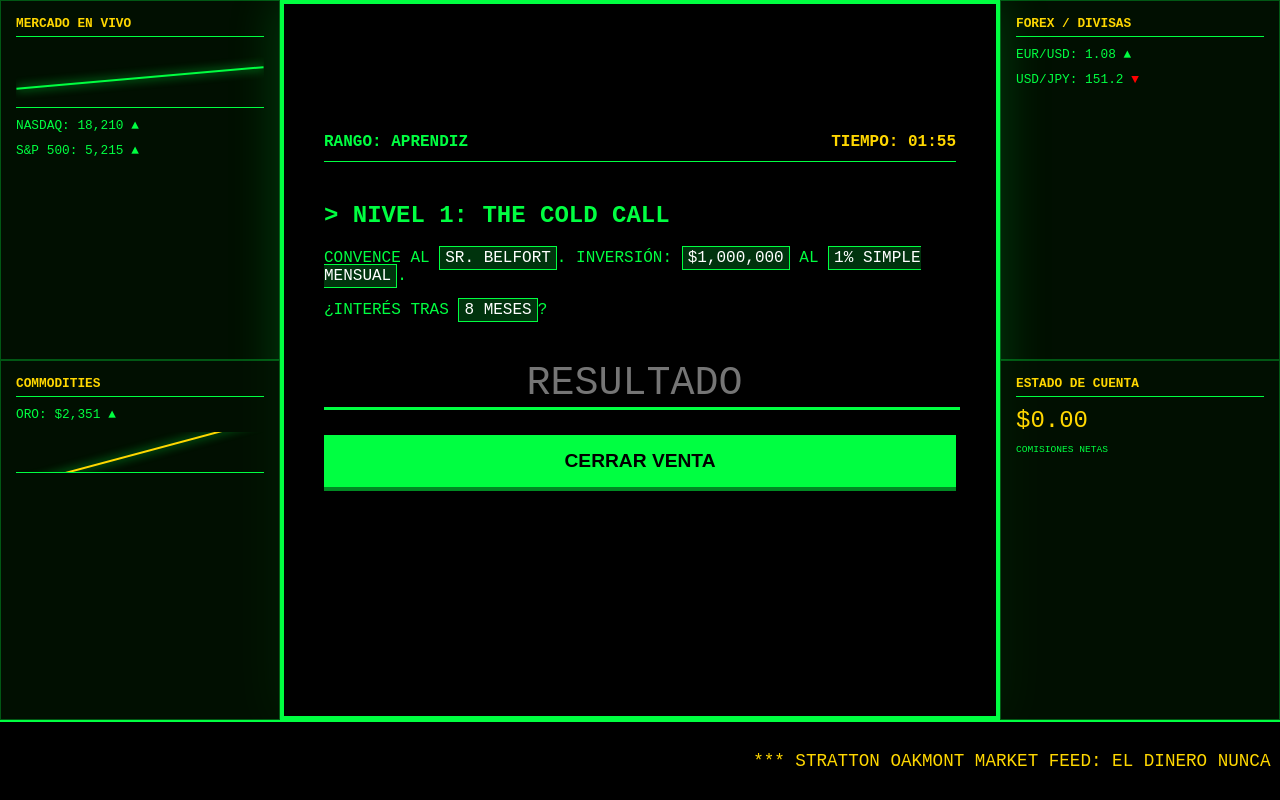
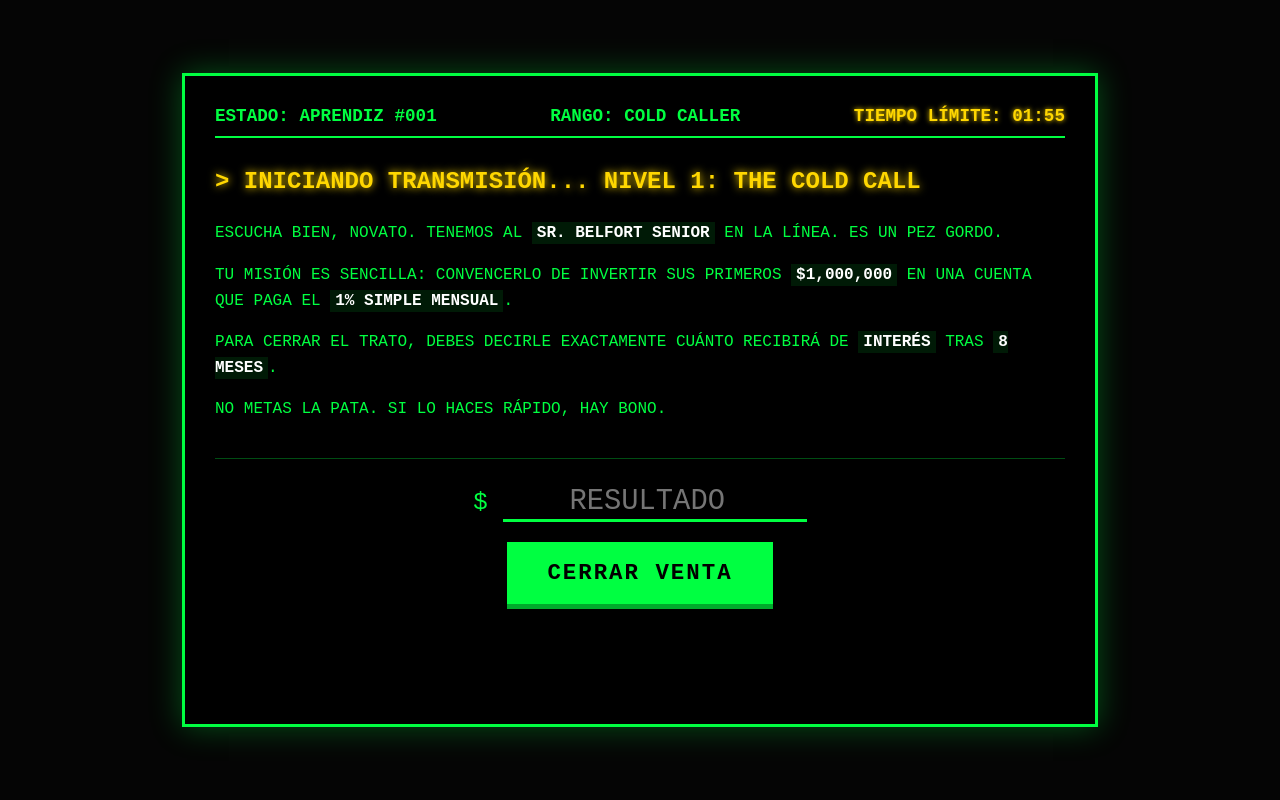
Before and after one commit to ssolanog69/junior-broker-game, a plain HTML site: page index.html in a window 1280 px wide. Drawn offline with Linux system fonts and the light colour scheme.

Commit message:
Update index.html

```diff
--- a/index.html
+++ b/index.html
@@ -2,157 +2,258 @@
 <html lang="es">
 <head>
     <meta charset="UTF-8">
-    <title>Stratton Oakmont Jr. - Trading Floor</title>
+    <meta name="viewport" content="width=device-width, initial-scale=1.0">
+    <title>Stratton Oakmont Jr. - Nivel 1: The Cold Call</title>
     <style>
+        /* ESTILOS GLOBALES: Atmósfera de Terminal Financiera 90s */
         :root {
-            --green: #00ff41; --gold: #ffd700; --bg: #030303;
-            --panel-bg: rgba(0, 20, 0, 0.7); --font: 'Courier New', monospace;
+            --wallstreet-green: #00ff41; /* Verde Fósforo */
+            --gold: #ffd700; /* Dorado Ambición */
+            --dark-bg: #050505; /* Negro Profundo */
+            --terminal-font: 'Courier New', Courier, monospace;
+            --adrenaline-red: #ff4141; /* Rojo Penalización */
         }
 
         body {
-            background-color: var(--bg); color: var(--green); font-family: var(--font);
-            margin: 0; height: 100vh; display: grid;
-            grid-template-columns: 280px 1fr 280px; grid-template-rows: 1fr 1fr 80px;
-            text-transform: uppercase; overflow: hidden;
+            background-color: var(--dark-bg);
+            color: var(--wallstreet-green);
+            font-family: var(--terminal-font);
+            display: flex;
+            justify-content: center;
+            align-items: center;
+            height: 100vh;
+            margin: 0;
+            text-transform: uppercase; /* Todo en mayúsculas para más intensidad */
+            overflow: hidden; /* Evita scrolls innecesarios */
         }
 
-        .panel { background: var(--panel-bg); border: 1px solid rgba(0, 255, 65, 0.3); padding: 15px; display: flex; flex-direction: column; gap: 10px; font-size: 0.8rem; }
-        .panel-title { color: var(--gold); border-bottom: 1px solid var(--green); padding-bottom: 5px; font-weight: bold; }
-        .chart-container { height: 60px; border-bottom: 1px solid var(--green); position: relative; overflow: hidden; }
-        .line { width: 100%; height: 2px; background: var(--green); position: absolute; top: 50%; transform: rotate(-5deg); box-shadow: 0 0 10px var(--green); }
-
-        #main-terminal {
-            grid-column: 2; grid-row: 1 / 3; border: 4px solid var(--green);
-            padding: 40px; background: rgba(0,0,0,0.95); box-shadow: 0 0 50px rgba(0, 255, 65, 0.2);
-            display: flex; flex-direction: column; justify-content: center;
+        /* Contenedor Principal: La Terminal */
+        #terminal {
+            width: 90%;
+            max-width: 850px;
+            border: 3px solid var(--wallstreet-green);
+            padding: 30px;
+            box-shadow: 0 0 30px rgba(0, 255, 65, 0.3);
+            position: relative;
+            background: rgba(0, 0, 0, 0.9);
         }
 
-        .status-bar { display: flex; justify-content: space-between; margin-bottom: 20px; font-weight: bold; border-bottom: 1px solid var(--green); padding-bottom: 10px; }
-        .highlight { color: #fff; background: rgba(0, 255, 65, 0.2); padding: 2px 5px; border: 1px solid var(--green); }
+        /* Encabezado de Estado */
+        .header {
+            border-bottom: 2px solid var(--wallstreet-green);
+            margin-bottom: 25px;
+            padding-bottom: 10px;
+            display: flex;
+            justify-content: space-between;
+            font-weight: bold;
+            font-size: 1.1rem;
+        }
 
-        .game-content { display: none; }
-        .active { display: block; }
+        .timer { color: var(--gold); text-shadow: 0 0 5px var(--gold); }
 
-        input { background: transparent; border: none; border-bottom: 3px solid var(--green); color: var(--gold); font-family: var(--font); font-size: 2.5rem; width: 100%; text-align: center; outline: none; margin: 25px 0; }
+        /* Sección Narrativa: El Briefing */
+        .briefing { margin-bottom: 35px; line-height: 1.6; }
+        .briefing h2 { color: var(--gold); margin-top: 0; text-shadow: 0 0 8px var(--gold); }
+        .highlight { color: #fff; font-weight: bold; background-color: rgba(0, 255, 65, 0.1); padding: 2px 5px; }
 
-        button { background: var(--green); color: black; border: none; padding: 15px 30px; font-size: 1.2rem; font-weight: bold; cursor: pointer; transition: 0.3s; box-shadow: 0 4px 0 #008a23; width: 100%; }
-        button:hover { background: var(--gold); box-shadow: 0 4px 0 #bfa300; }
+        /* Zona de Acción: Input y Botón */
+        .action-zone {
+            display: flex;
+            flex-direction: column;
+            align-items: center;
+            gap: 20px;
+            border-top: 1px solid rgba(0, 255, 65, 0.3);
+            padding-top: 25px;
+        }
 
-        #ticker { grid-column: 1 / 4; grid-row: 3; background: #000; border-top: 2px solid var(--green); display: flex; align-items: center; white-space: nowrap; overflow: hidden; color: var(--gold); font-size: 1.1rem; }
-        .ticker-move { animation: move 30s linear infinite; }
-        @keyframes move { from { transform: translateX(100%); } to { transform: translateX(-100%); } }
+        .input-group {
+            display: flex;
+            align-items: center;
+            gap: 15px;
+            font-size: 1.5rem;
+        }
 
-        .feedback { margin-top: 20px; font-size: 1.2rem; text-align: center; font-weight: bold; min-height: 80px; }
+        input {
+            background: transparent;
+            border: none;
+            border-bottom: 3px solid var(--wallstreet-green);
+            color: var(--gold);
+            font-family: var(--terminal-font);
+            font-size: 1.8rem;
+            width: 300px;
+            outline: none;
+            text-align: center;
+            transition: border-color 0.3s;
+        }
+
+        input:focus { border-color: var(--gold); }
+
+        /* Botón de Cierre: El momento de la verdad */
+        button#btnVenta {
+            background-color: var(--wallstreet-green);
+            color: black;
+            border: none;
+            padding: 18px 40px;
+            cursor: pointer;
+            font-weight: bold;
+            font-family: var(--terminal-font);
+            font-size: 1.4rem;
+            letter-spacing: 2px;
+            transition: all 0.3s ease;
+            box-shadow: 0 5px 0 #00aa2c;
+        }
+
+        button#btnVenta:hover {
+            background-color: var(--gold);
+            transform: translateY(-2px);
+            box-shadow: 0 7px 0 #bfa300;
+        }
+
+        button#btnVenta:active {
+            transform: translateY(3px);
+            box-shadow: 0 2px 0 #bfa300;
+        }
+
+        /* Feedback y Siguientes Pasos */
+        #feedback {
+            margin-top: 30px;
+            font-size: 1.3rem;
+            text-align: center;
+            min-height: 60px;
+            line-height: 1.4;
+        }
+
+        .success-msg { color: var(--gold); text-shadow: 0 0 10px var(--gold); font-weight: bold; }
+        .error-msg { color: var(--adrenaline-red); text-shadow: 0 0 10px var(--adrenaline-red); font-weight: bold; }
+
+        button.next-level {
+            background: transparent;
+            border: 2px solid var(--gold);
+            color: var(--gold);
+            padding: 10px 20px;
+            margin-top: 15px;
+            cursor: pointer;
+            font-family: var(--terminal-font);
+            text-transform: uppercase;
+        }
+        button.next-level:hover { background: rgba(255, 215, 0, 0.1); }
+
     </style>
 </head>
 <body>
 
-    <div class="panel">
-        <div class="panel-title">MERCADO EN VIVO</div>
-        <div class="chart-container"><div class="line"></div></div>
-        <div>NASDAQ: 18,210 <span style="color:var(--green)">▲</span></div>
-        <div>S&P 500: 5,215 <span style="color:var(--green)">▲</span></div>
-    </div>
-    <div class="panel">
-        <div class="panel-title">FOREX / DIVISAS</div>
-        <div>EUR/USD: 1.08 <span style="color:var(--green)">▲</span></div>
-        <div>USD/JPY: 151.2 <span style="color:red">▼</span></div>
+<div id="terminal">
+    <div class="header">
+        <span>ESTADO: APRENDIZ #001</span>
+        <span>RANGO: COLD CALLER</span>
+        <span id="timer" class="timer">TIEMPO LÍMITE: 02:00</span>
     </div>
 
-    <div id="main-terminal">
-        <div class="status-bar">
-            <span id="rank-display">RANGO: APRENDIZ</span>
-            <span id="timer" style="color:var(--gold)">TIEMPO: 02:00</span>
-        </div>
-
-        <div id="lvl1" class="game-content active">
-            <h2>> NIVEL 1: THE COLD CALL</h2>
-            <p>CONVENCE AL <span class="highlight">SR. BELFORT</span>. INVERSIÓN: <span class="highlight">$1,000,000</span> AL <span class="highlight">1% SIMPLE MENSUAL</span>.</p>
-            <p>¿INTERÉS TRAS <span class="highlight">8 MESES</span>?</p>
-            <input type="number" id="ans1" placeholder="RESULTADO">
-            <button onclick="checkAnswer(1)">CERRAR VENTA</button>
-            <div id="feed1" class="feedback"></div>
-        </div>
-
-        <div id="lvl2" class="game-content">
-            <h2>> NIVEL 2: EL NEGOCIADOR</h2>
-            <p>PAGARÉ DE <span class="highlight">$2,000,000</span>. VENCE EN <span class="highlight">8 MESES</span>.</p>
-            <p>TASA DESCUENTO: <span class="highlight">15% ANUAL</span>.</p>
-            <p>¿VALOR EFECTIVO HOY (DESCUENTO RACIONAL)?</p>
-            <input type="number" id="ans2" placeholder="0.00">
-            <button onclick="checkAnswer(2)">LIQUIDAR PAGARÉ</button>
-            <div id="feed2" class="feedback"></div>
-        </div>
+    <div class="briefing">
+        <h2>> INICIANDO TRANSMISIÓN... NIVEL 1: THE COLD CALL</h2>
+        <p>ESCUCHA BIEN, NOVATO. TENEMOS AL <span class="highlight">SR. BELFORT SENIOR</span> EN LA LÍNEA. ES UN PEZ GORDO.</p>
+        <p>TU MISIÓN ES SENCILLA: CONVENCERLO DE INVERTIR SUS PRIMEROS <span class="highlight">$1,000,000</span> EN UNA CUENTA QUE PAGA EL <span class="highlight">1% SIMPLE MENSUAL</span>.</p>
+        <p>PARA CERRAR EL TRATO, DEBES DECIRLE EXACTAMENTE CUÁNTO RECIBIRÁ DE <span class="highlight">INTERÉS</span> TRAS <span class="highlight">8 MESES</span>.</p>
+        <p>NO METAS LA PATA. SI LO HACES RÁPIDO, HAY BONO.</p>
     </div>
 
-    <div class="panel">
-        <div class="panel-title">COMMODITIES</div>
-        <div>ORO: $2,351 <span style="color:var(--green)">▲</span></div>
-        <div class="chart-container" style="height:40px;"><div class="line" style="transform: rotate(-15deg); background:var(--gold);"></div></div>
-    </div>
-    <div class="panel">
-        <div class="panel-title">ESTADO DE CUENTA</div>
-        <div id="comisiones" style="color:var(--gold); font-size:1.5rem;">$0.00</div>
-        <div style="font-size: 0.6rem;">COMISIONES NETAS</div>
+    <div class="action-zone">
+        <div class="input-group">
+            <span>$</span>
+            <input type="number" id="answer" placeholder="RESULTADO" autocomplete="off">
+        </div>
+        <button id="btnVenta">CERRAR VENTA</button>
     </div>
 
-    <div id="ticker"><div class="ticker-move">*** STRATTON OAKMONT MARKET FEED: EL DINERO NUNCA DUERME *** CUIDADO CON LA SEC *** NO SEAS UN PERDEDOR ***</div></div>
+    <div id="feedback"></div>
+</div>
 
-    <script>
-        const ctx = new (window.AudioContext || window.webkitAudioContext)();
-        function playSound(type) {
-            const osc = ctx.createOscillator();
-            const gain = ctx.createGain();
-            osc.connect(gain); gain.connect(ctx.destination);
-            if(type === 'win') {
-                osc.type = 'square'; osc.frequency.setValueAtTime(880, ctx.currentTime);
-                osc.frequency.exponentialRampToValueAtTime(1760, ctx.currentTime + 0.1);
-                gain.gain.setValueAtTime(0.1, ctx.currentTime); gain.gain.exponentialRampToValueAtTime(0.01, ctx.currentTime + 0.3);
-                osc.start(); osc.stop(ctx.currentTime + 0.3);
-            } else {
-                osc.type = 'sawtooth'; osc.frequency.setValueAtTime(110, ctx.currentTime);
-                gain.gain.setValueAtTime(0.1, ctx.currentTime); gain.gain.linearRampToValueAtTime(0.01, ctx.currentTime + 0.5);
-                osc.start(); osc.stop(ctx.currentTime + 0.5);
-            }
+<script>
+    // Configuración del Nivel
+    let timeLeft = 120; // 2 minutos en segundos
+    const timerDisplay = document.getElementById('timer');
+    const btnVenta = document.getElementById('btnVenta');
+    const answerInput = document.getElementById('answer');
+    const feedbackDisplay = document.getElementById('feedback');
+
+    // Lógica del Cronómetro (Presión Narrativa)
+    const countdown = setInterval(() => {
+        timeLeft--;
+        let mins = Math.floor(timeLeft / 60);
+        let secs = timeLeft % 60;
+
+        // Actualizar display con formato MM:SS
+        timerDisplay.innerText = `TIEMPO LÍMITE: 0${mins}:${secs < 10 ? '0' : ''}${secs}`;
+
+        // Feedback visual cuando queda poco tiempo
+        if (timeLeft <= 30) {
+            timerDisplay.style.color = "var(--adrenaline-red)";
+            timerDisplay.style.textShadow = "0 0 10px var(--adrenaline-red)";
         }
 
-        const errores = [
-            "¡MALDITA SEA, NOVATO! ¡MI ABUELA CALCULA MEJOR QUE TÚ!",
-            "¿ESTÁS INTENTANDO ROBARME? ¡ESE CÁLCULO ES BASURA!",
-            "¡ERROR! ¡LA SEC ACABA DE ENTRAR POR TU CULPA!",
-            "¡EQUIVOCADO! ¡VUELVE A LA ESCUELA O VETE A LIMPIAR BAÑOS!",
-            "¡ESTÁS DESPEDIDO! ...TE DOY OTRA OPORTUNIDAD, ¡PERO HAZLO BIEN!"
-        ];
+        if (timeLeft <= 0) {
+            clearInterval(countdown);
+            timerDisplay.innerText = "¡BONO DE TIEMPO PERDIDO!";
+        }
+    }, 1000);
 
-        let timeLeft = 120;
-        setInterval(() => { if(timeLeft > 0) timeLeft--; let m = Math.floor(timeLeft/60), s = timeLeft%60; document.getElementById('timer').innerText = `TIEMPO: 0${m}:${s<10?'0':''}${s}`; }, 1000);
+    // Lógica de Validación (La "Venta")
+    btnVenta.onclick = function() {
+        const userAnswer = answerInput.value;
+        const correctAnswer = "80000"; // I = 1,000,000 * 0.01 * 8
 
-        function checkAnswer(lvl) {
-            const val = document.getElementById('ans' + lvl).value;
-            const feedback = document.getElementById('feed' + lvl);
-            let isCorrect = (lvl === 1 && val === "80000") || (lvl === 2 && Math.abs(parseFloat(val) - 1818181.82) < 1);
+        // Limpiar feedback anterior
+        feedbackDisplay.innerHTML = "";
 
-            if (isCorrect) {
-                playSound('win');
-                feedback.innerHTML = `<span style="color:var(--gold)">¡CHING-CHING! TRATO CERRADO.</span><br><button onclick="nextLevel(${lvl})">SIGUIENTE NIVEL</button>`;
-                document.getElementById('main-terminal').style.borderColor = "var(--gold)";
+        if (userAnswer === correctAnswer) {
+            // ÉXITO: Narrativa de victoria
+            clearInterval(countdown); // Detener reloj
+
+            let mensajeClase = "success-msg";
+            let mensajeTexto = "¡BOOM! ¡TRATO CERRADO! EL CLIENTE ESTÁ FELIZ.";
+
+            if (timeLeft > 0) {
+                mensajeTexto += "<br>GANASTE EL 'TELÉFONO DE BRONCE' (BONO DEL 5%).";
             } else {
-                playSound('error');
-                feedback.innerHTML = `<span style="color:red">${errores[Math.floor(Math.random()*errores.length)]}</span>`;
-                document.getElementById('main-terminal').style.borderColor = "red";
-                setTimeout(() => document.getElementById('main-terminal').style.borderColor = "var(--green)", 500);
+                mensajeTexto += "<br>CERRÓ, PERO TARDASTE MUCHO. SIN BONO ESTA VEZ.";
             }
+
+            feedbackDisplay.innerHTML = `
+                <span class="${mensajeClase}">${mensajeTexto}</span>
+                <br>
+                <button class="next-level" onclick="alert('PREPARANDO EL NIVEL 2: EL NEGOCIADOR DE PAGARÉS...')">SIGUIENTE OBJETIVO</button>
+            `;
+
+            // Deshabilitar input y botón tras éxito
+            answerInput.disabled = true;
+            btnVenta.disabled = true;
+            btnVenta.style.opacity = "0.5";
+
+        } else if (userAnswer === "") {
+            // Recordatorio si está vacío
+            feedbackDisplay.innerHTML = `<span class="error-msg">¿QUÉ ESPERAS? ¡INGRESA EL MONTO O PERDEMOS LA VENTA!</span>`;
+        } else {
+            // FALLO: Narrativa de penalización (Usura/Error)
+            feedbackDisplay.innerHTML = `
+                <span class="error-msg">¡MALDITA SEA, NOVATO! ESE CÁLCULO ESTÁ MAL.<br>LA SEC NOS VA A MULTAR POR USURA. REVISA TUS NÚMEROS.</span>
+            `;
+            // Efecto visual de "error" en la terminal
+            document.getElementById('terminal').style.borderColor = "var(--adrenaline-red)";
+            setTimeout(() => {
+                document.getElementById('terminal').style.borderColor = "var(--wallstreet-green)";
+            }, 500);
         }
+    };
 
-        function nextLevel(lvl) {
-            document.getElementById('lvl' + lvl).classList.remove('active');
-            if(lvl === 1) {
-                document.getElementById('lvl2').classList.add('active');
-                document.getElementById('rank-display').innerText = "RANGO: BROKER SENIOR";
-                document.getElementById('comisiones').innerText = "$80,000.00";
-            }
-            timeLeft = 120;
+    // Permitir "Enter" para enviar
+    answerInput.addEventListener("keypress", function(event) {
+        if (event.key === "Enter") {
+            event.preventDefault();
+            btnVenta.click();
         }
-    </script>
+    });
+
+</script>
+
 </body>
 </html>
```
